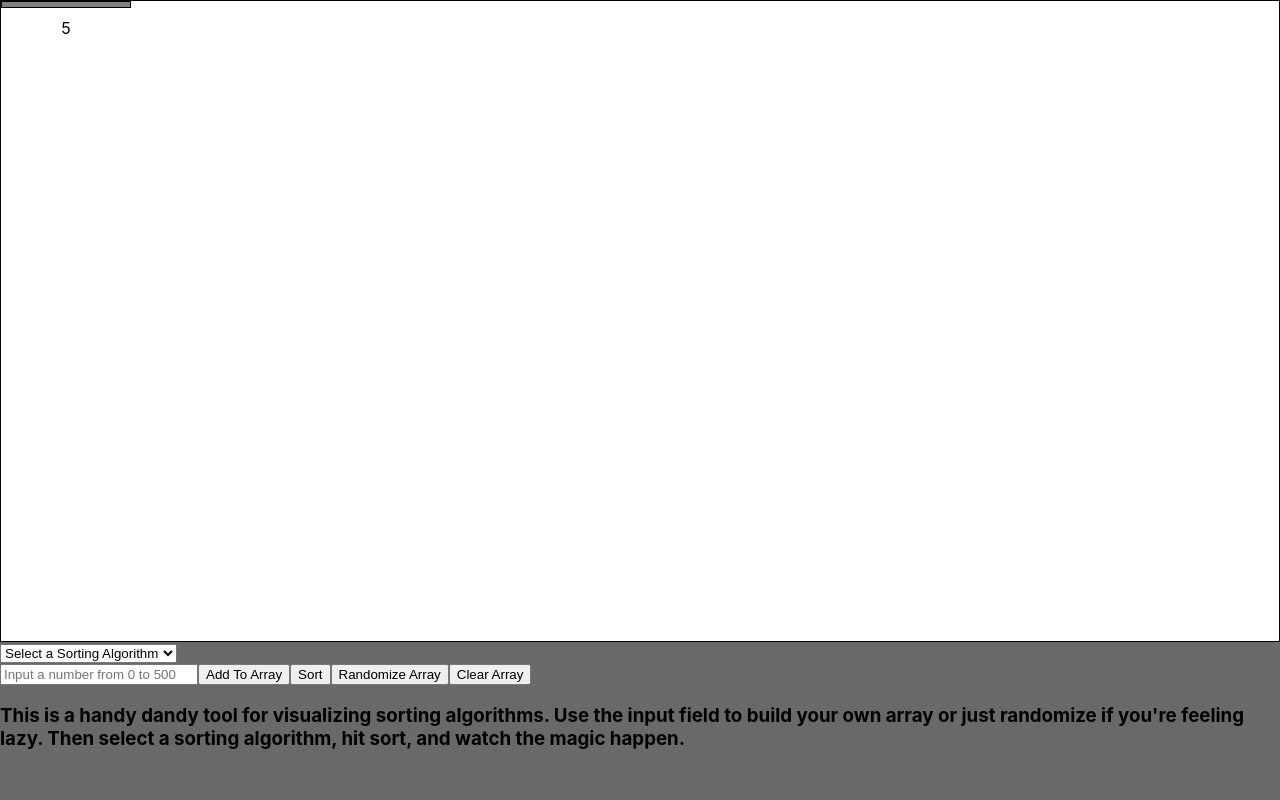
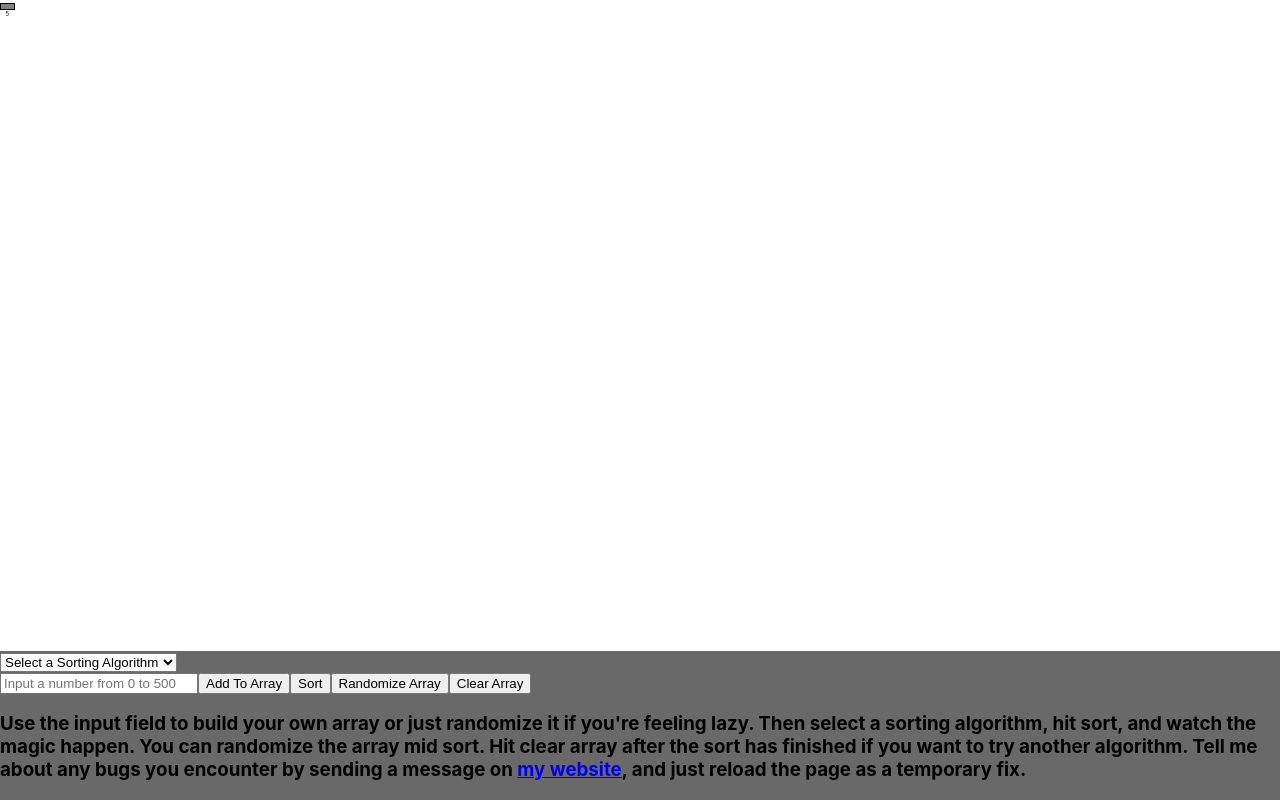
Before and after one commit to adomaster123/sorting-visualizer, a React (Create React App) app: page / in a window 1280 px wide. Both pictures are taken after typing "5" into the empty fields and a click on the button "Add To Array". Built offline with nearby package versions, Linux system fonts and the light colour scheme.

Commit message:
adding in a ton of features

```diff
--- a/src/App.js
+++ b/src/App.js
@@ -7,7 +7,9 @@ class App extends React.Component{
     this.state = {
       nextArrayItem: "",
       arrayToSort: [],
-      sortMethod: ""
+      sortMethod: "",
+      maxArraySize: 60,
+      selectedIndex: []
    }
    this.handleInput = this.handleInput.bind(this);
    this.handleAdd = this.handleAdd.bind(this);
@@ -16,11 +18,8 @@ class App extends React.Component{
    this.handleSelect = this.handleSelect.bind(this);
    this.handleRandomize = this.handleRandomize.bind(this);
   }
-  componentDidMount() {
+  componentDidUpdate() {
 
-  }
-  componentDidUpdate() {
-    console.log(this.state.arrayToSort);
   }
   handleInput(event) {
     this.setState({
@@ -28,7 +27,7 @@ class App extends React.Component{
     })
   }
   handleAdd() {
-    if(this.state.arrayToSort.length < 9 && this.state.nextArrayItem !== null && this.state.nextArrayItem !== "" && this.state.nextArrayItem !== [] && parseInt(this.state.nextArrayItem , 10) <= 500 && parseInt(this.state.nextArrayItem , 10) >= 0) {
+    if(this.state.arrayToSort.length < this.state.maxArraySize && this.state.nextArrayItem !== null && this.state.nextArrayItem !== "" && this.state.nextArrayItem !== [] && parseInt(this.state.nextArrayItem , 10) <= 500 && parseInt(this.state.nextArrayItem , 10) >= 0) {
     this.setState({
       arrayToSort: [...this.state.arrayToSort, parseInt(this.state.nextArrayItem , 10)],
       nextArrayItem: null
@@ -39,21 +38,35 @@ class App extends React.Component{
     this.refs.arrayInput.value = "";
   } else if(this.state.nextArrayItem === "") {
     alert("Please input a number")
-  } else if(this.state.arrayToSort.length === 9) {
+  } else if(this.state.arrayToSort.length === this.state.maxArraySize) {
     alert("Max array size reached")
   }
   }
   handleReset() {
-    this.setState({
-      arrayToSort: []
-    })
+    this.setState({arrayToSort: []})
   }
   handleSort() {
-    if (this.state.sortMethod === "") {
-      alert("Please select a sorting algorithm.")
+    if (this.state.sortMethod === "" || this.state.arrayToSort.length <= 1) {
+      alert("Please select a sorting algorithm and/or add an array.")
     } else if (this.state.sortMethod === "Bubble Sort") {
-      this.setState({arrayToSort: this.state.arrayToSort.sort((a, b) => a - b)})
-    }
+      let array = this.state.arrayToSort
+      setInterval(() => {
+        let i  = 0;
+        // eslint-disable-next-line no-loop-func
+        setInterval(() => {
+          if (array[i] > array[i + 1]) {
+            let tmp = array[i];
+            array[i] = array[i + 1];
+            array[i + 1] = tmp;
+            this.setState({arrayToSort: array, selectedIndex: [this.state.selectedIndex , i + 1]})
+        }
+        i++;
+        }, 50)
+      } , 300 )
+      } else if (this.state.sortMethod === "Heap Sort") {
+
+      }
+      clearInterval();
   }
   handleSelect(event) {
     this.setState({
@@ -62,17 +75,15 @@ class App extends React.Component{
   }
   handleRandomize() {
     let array = this.state.arrayToSort;
-    for (let i = 0; i < 9; i++) {
+    this.setState({arrayToSort:[], selectedIndex: []})
+    for (let i = 0; i < this.state.maxArraySize; i++) {
       array[i] = Math.floor(Math.random() * 500)
     }
-    this.setState({
-      arrayToSort: array
-    })
+    this.setState({arrayToSort: array})
   }
   render() {
     const graphStyles = {
-      border: "1px solid black",
-      height: "80vh",
+      maxHeight: "80vh",
       position: "relative",
       display: "grid",
       gridTemplateRows: "auto",
@@ -80,7 +91,10 @@ class App extends React.Component{
     }
     const controlStyles = {
       background: "#696969",
-      height: "1fr",
+      height: "auto",
+      position: "absolute",
+      bottom: "0px",
+      width: "100vw"
     }
     const inputStyles = {
       width: "190px"
@@ -88,11 +102,11 @@ class App extends React.Component{
     return (
       <div className="App">
         <div id="graph" style={graphStyles}>
-        <Graph arrayToSort={this.state.arrayToSort}/>
+        <Graph selectedIndex={this.state.selectedIndex} arrayToSort={this.state.arrayToSort}/>
         </div>
         <div id="controlpanel" style={controlStyles}>
-        <select onChange={this.handleSelect}>
-          <option disabled selected>Select a Sorting Algorithm</option>
+        <select onChange={this.handleSelect} defaultValue="Select a Sorting Algorithm">
+          <option disabled>Select a Sorting Algorithm</option>
           <option>Bubble Sort</option>
           <option>Quick Sort</option>
           <option>Heap Sort</option>
@@ -102,7 +116,7 @@ class App extends React.Component{
         <button onClick={this.handleSort}>Sort</button>
         <button onClick={this.handleRandomize}>Randomize Array</button>
         <button onClick={this.handleReset}>Clear Array</button>
-        <h3>This is a handy dandy tool for visualizing sorting algorithms. Use the input field to build your own array or just randomize if you're feeling lazy. Then select a sorting algorithm, hit sort, and watch the magic happen.</h3>
+        <h3>Use the input field to build your own array or just randomize it if you're feeling lazy. Then select a sorting algorithm, hit sort, and watch the magic happen. You can randomize the array mid sort. Hit clear array after the sort has finished if you want to try another algorithm. Tell me about any bugs you encounter by sending a message on <a href="http://adoibori.com">my website</a>, and just reload the page as a temporary fix.</h3>
         </div>
       </div>
     );
--- a/src/Bar.js
+++ b/src/Bar.js
@@ -2,19 +2,21 @@ import React from 'react'
 
 const Bar = (props) => {
     const barStyles = {
-        width: `10%`,
+        width: `1%`,
         height: `${props.number}px`,
-        background: "gray",
+        background: props.selectedIndex.includes(props.index) ? "red":"gray",
         border: "1px solid black",
         display: "inline-block",
-        alignItems: "center",
         position: "relative",
-        bottom: "0px",
+        top: "0px",
         textAlign: "center",
+    }
+    const numberStyles = {
+        fontSize: "6px"
     }
     return (
         <div className="bar" style={barStyles}>
-            <p>{props.number}</p>
+            <p style={numberStyles}>{props.number}</p>
         </div>
     )
 }
--- a/src/Graph.js
+++ b/src/Graph.js
@@ -6,7 +6,7 @@ const Graph = (props) => {
         <div>
             {props.arrayToSort.map(number => {
                 return (
-                    <Bar key={number} number={number}/>
+                    <Bar key={1 + Math.random()} index={props.arrayToSort.indexOf(number)} selectedIndex={props.selectedIndex} number={number}/>
                 )
             })}
         </div>
--- a/src/index.css
+++ b/src/index.css
@@ -6,7 +6,7 @@ body {
     sans-serif;
   -webkit-font-smoothing: antialiased;
   -moz-osx-font-smoothing: grayscale;
-  background: #696969;
+
 }
 html {
 }
@@ -17,7 +17,7 @@ code {
   font-family: source-code-pro, Menlo, Monaco, Consolas, 'Courier New',
     monospace;
 }
-.bar {
+/*.bar {
   animation: fadein .5s;
 }
 @keyframes fadein {
@@ -28,6 +28,7 @@ code {
     opacity: 1;
   }
 }
+*/
 #graph {
   background: white;
 }
```
